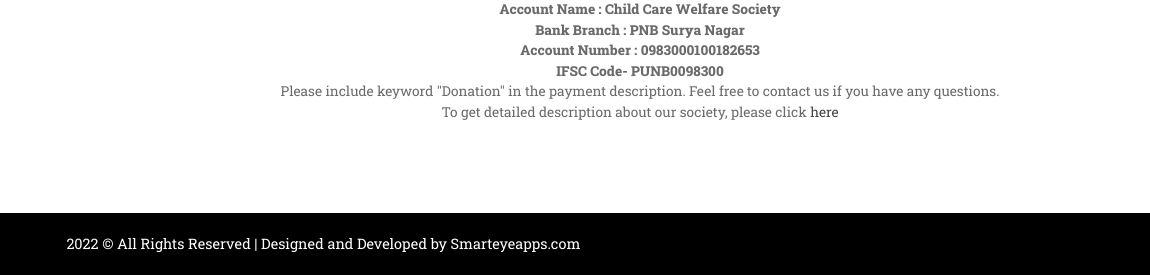
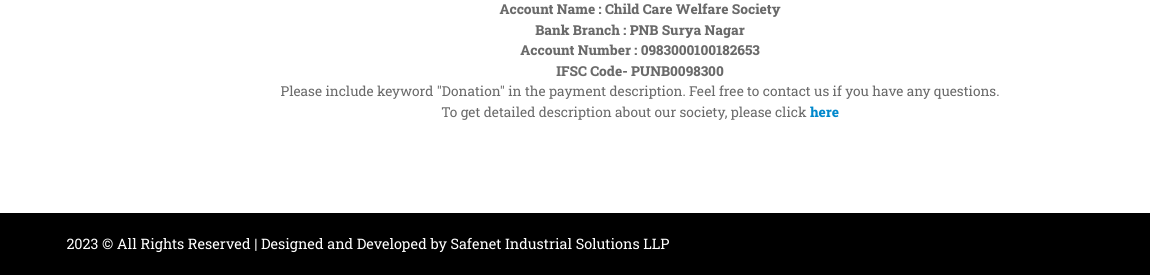
Before and after one commit to Ujjwalgupta11/ChildcareWelfareSociety, a plain HTML site: page index.html in a window 1280 px wide. Shown: the part 2094-2369 px from the top of the page, 0-1150 px from the left. Drawn offline with nearby package versions, Linux system fonts and the light colour scheme; some icons are missing.

Commit message:
Add files via upload

```diff
--- a/index.html
+++ b/index.html
@@ -203,7 +203,7 @@
 
                         Please include keyword "Donation" in the payment description. Feel free to contact us if you have any questions.<br/>
 						To get detailed description about our society, please click
-						<a href="assets/ChildcareWelfareSociety.pdf" download="Childcare Welfare Society.pdf" target="_blank">here</a></p>
+						<a href="assets/ChildcareWelfareSociety.pdf"  style="color: #0088cc; text-decoration: none; font-weight: bold; download="Childcare Welfare Society.pdf" target="_blank">here</a></p>
 
                  </div>
                 </div>
@@ -295,7 +295,7 @@
     </footer>
     <div class="copy">
         <div class="container">
-            <a href="https://www.smarteyeapps.com/">2022 &copy; All Rights Reserved | Designed and Developed by Smarteyeapps.com</a>
+            <a href="">2023 &copy; All Rights Reserved | Designed and Developed by Safenet Industrial Solutions LLP</a>
 
             <span>
                 <a href=""><i class="fab fa-github"></i></a>
```
